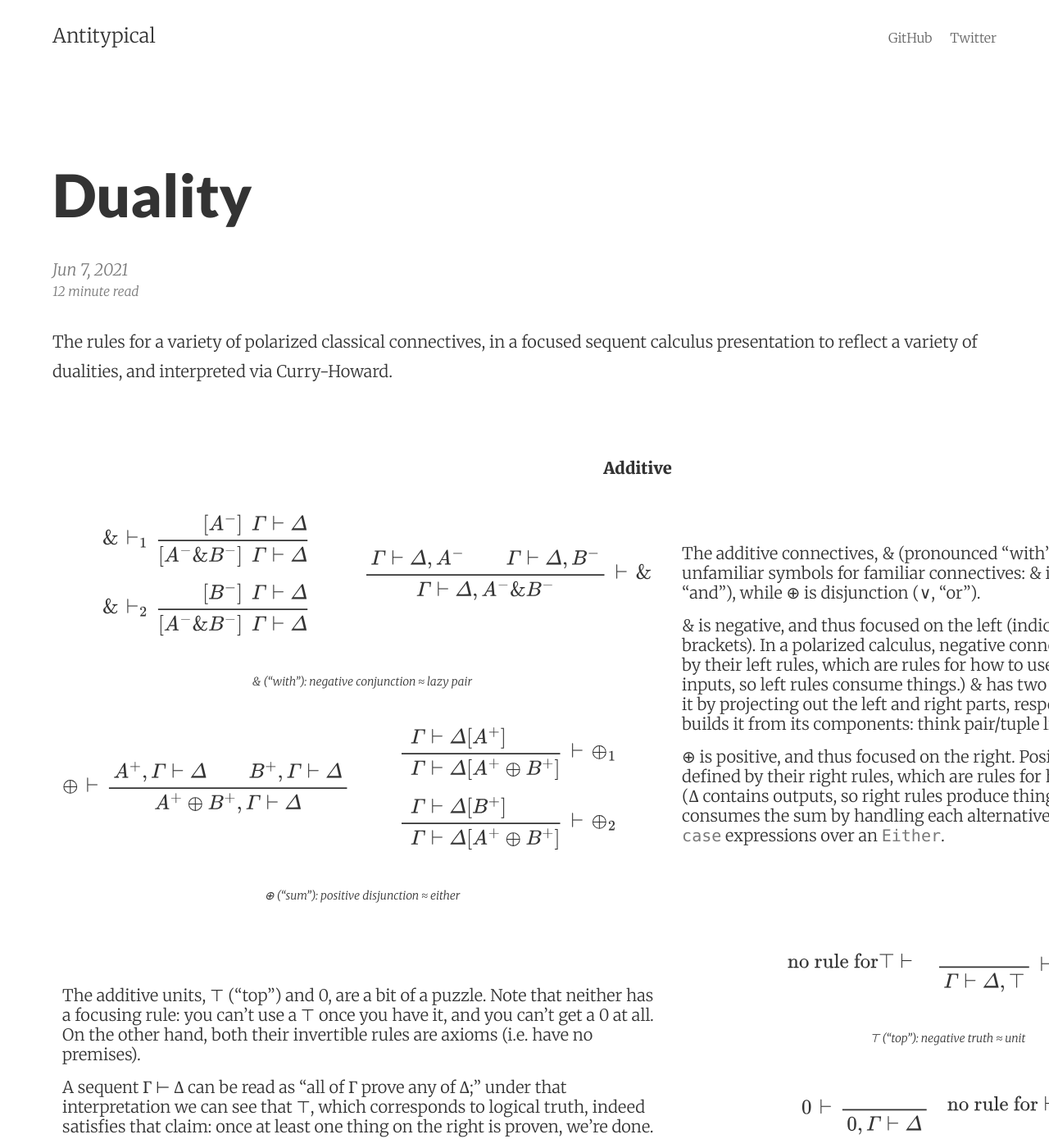
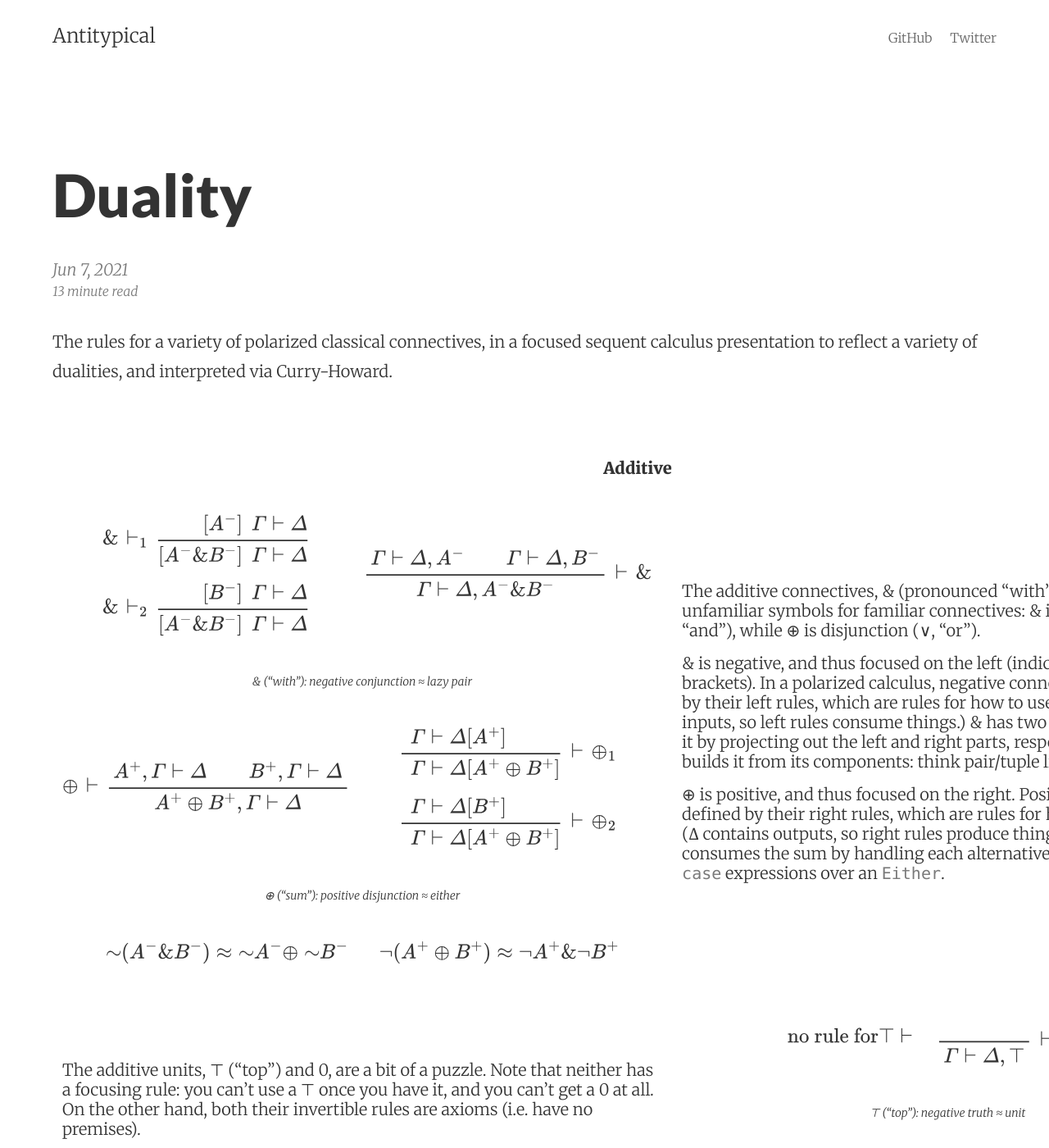
Before and after one commit to robrix/robrix.github.io, a Jekyll site: the page docs/posts/2021-06-07-duality/index.html, which Jekyll copies as it is, in a window 1280 px wide and 1400 px high. Shown: the whole window at 82% size. Built offline with Jekyll 4.4.1, drawn with Linux system fonts in a browser that asks for light colours.

Commit message:
Copy the additive connective duality laws up.

```diff
--- a/docs/posts/2021-06-07-duality/index.html
+++ b/docs/posts/2021-06-07-duality/index.html
@@ -59,7 +59,7 @@
   <h1>Duality</h1>
   <span class="post-meta">Jun 7, 2021</span><br>
 
-  <span class="post-meta small">12 minute read</span>
+  <span class="post-meta small">13 minute read</span>
 </div>
 
 <article class="post-content">
@@ -125,7 +125,7 @@ $$</span></p>
         \end{prooftree}
         $$</span>
 </td>
-<td colspan="2" rowspan="4">
+<td colspan="2" rowspan="5">
 <p>
 The additive connectives, &amp; (pronounced “with”) and ⊕ (“sum”) are unfamiliar symbols for familiar connectives: &amp; is conjunction (∧, “and”), while ⊕ is disjunction (∨, “or”).
 </p>
@@ -175,6 +175,13 @@ The additive connectives, &amp; (pronounced “with”) and ⊕ (“sum”) are
 <tr>
 <td colspan="2" class="caption">
 ⊕ (“sum”): positive disjunction ≈ either
+</td>
+</tr>
+<tr>
+<td colspan="2">
+<span class="math display">$$
+        \sim \kern -3pt (A^- \&amp; B^-) ≈\kern 3pt \sim \kern -3pt A^- ⊕ \sim \kern -3pt B^- \hskip 1.5em ¬(A^+ ⊕ B^+) ≈ ¬A^+ \&amp; ¬B^+
+        $$</span>
 </td>
 </tr>
 <tr>
```
Also changed, not shown: docs/feed.xml (+8 -1 lines), posts/2021-06-07-duality.md (+8 -1 lines).
